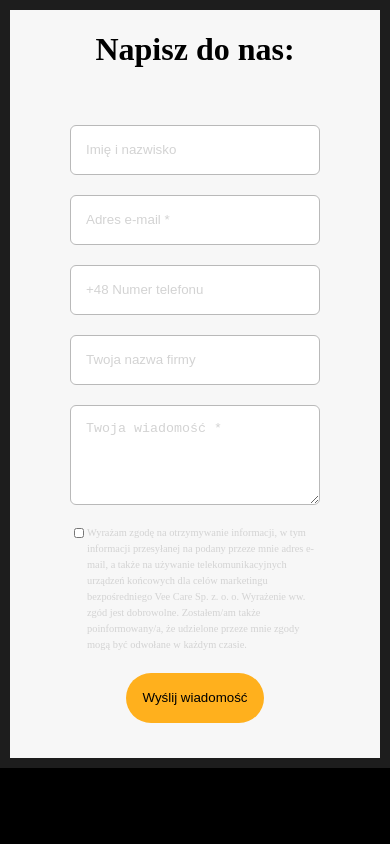
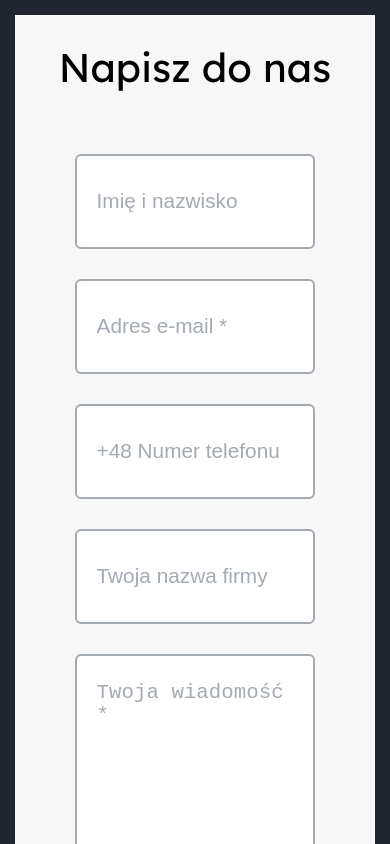
Before and after one commit to trohda/my-app, a React (Create React App) app: page / in a window 390 px wide. Shown: the top 844 px of the page. Built offline with nearby package versions, Linux system fonts and the light colour scheme.

Commit message:
Upgrade project

```diff
--- a/public/index.html
+++ b/public/index.html
@@ -3,11 +3,20 @@
   <head>
     <meta charset="utf-8" />
     <meta name="viewport" content="width=device-width, initial-scale=1" />
+
+    <link rel="preconnect" href="https://fonts.googleapis.com" />
+    <link rel="preconnect" href="https://fonts.gstatic.com" crossorigin />
+    <link
+      href="https://fonts.googleapis.com/css2?family=Lexend+Deca:wght@100;200;300;400;500&display=swap"
+      rel="stylesheet"
+    />
+
     <style>
       body {
         background-color: black;
         margin: 0;
         padding: 0;
+        font-family: "Lexend Deca", sans-serif;
       }
     </style>
 
--- a/src/App.tsx
+++ b/src/App.tsx
@@ -1,12 +1,12 @@
-import React from "react";
+import { FC } from "react";
 import FormComponent from "./components/FormComponent/FormComponent";
 
-function App() {
+const App: FC = () => {
   return (
     <div>
       <FormComponent />
     </div>
   );
-}
+};
 
 export default App;
--- a/src/Styles/FormComponent/FormComponentStyles.css
+++ b/src/Styles/FormComponent/FormComponentStyles.css
@@ -1,6 +1,6 @@
 .formWrapper {
-  max-width: 500px;
-  border: 10px solid rgb(29, 29, 29);
+  max-width: 1650px;
+  border: 15px solid rgb(32, 37, 48);
   background-color: rgb(247, 247, 247);
   display: flex;
   flex-direction: column;
@@ -9,75 +9,164 @@
   margin: auto;
 }
 
+.formWrapper h1 {
+  font-weight: 400;
+  font-size: 4.6rem;
+}
+
 .myForm {
   padding: 35px 60px;
-  gap: 20px;
+  gap: 65px;
   display: flex;
   flex-direction: column;
   align-items: center;
 }
 
-.formInput {
+.formInputDiv {
   width: 100%;
-
   display: flex;
   flex-direction: column;
+  justify-content: center;
+  align-items: center;
 }
 
-.formInput input {
-  width: 100%;
-  height: 50px;
-  border-radius: 6px;
-  border: 1px solid rgb(185, 185, 185);
-  padding-left: 15px;
+.formInputDiv input {
+  width: 85%;
+  height: 165px;
+  color: black;
+  font-size: 2.2rem;
+  border-radius: 10px;
+  border: 3px solid rgb(164, 170, 178);
+  padding-left: 20px;
   box-sizing: border-box;
 }
 
-.formInput label {
+.formInputDiv label {
   color: rgba(247, 47, 47, 0.651);
-  font-size: 0.5rem;
-  font-weight: 600;
-  width: 100%;
+  font-size: 1.2rem;
+  width: 85%;
   padding-top: 3px;
   word-spacing: 2px;
 }
 
 .myForm textarea {
-  width: 100%;
-  height: 100px;
-  border-radius: 6px;
-  border: 1px solid rgb(185, 185, 185);
-  padding: 15px 15px;
+  width: 85%;
+  height: 310px;
+  border-radius: 10px;
+  border: 3px solid rgb(164, 170, 178);
+  padding: 25px 20px;
   box-sizing: border-box;
+  font-size: 2.2rem;
+  color: black;
 }
 
 .myForm input::placeholder,
 textarea::placeholder {
-  color: lightgray;
+  color: rgb(164, 170, 178);
+  font-size: 2.2rem;
 }
 
 .myForm button {
   background-color: rgb(255, 176, 29);
-  border-radius: 30px;
-  height: 50px;
-  width: 55%;
+  border-radius: 100px;
+  height: 185px;
+  width: 60%;
   color: black;
   border: none;
   cursor: pointer;
+  font-size: 2.6rem;
+  font-weight: 500;
 }
 
 .formConsent {
-  width: 100%;
+  width: 85%;
   margin: 0;
   padding: 0;
   display: flex;
   flex-direction: row;
-  color: lightgray;
-  font-size: 0.65rem;
-  line-height: 1rem;
+  color: rgb(164, 170, 178);
+  font-size: 1.8rem;
+  line-height: 2.5rem;
+  font-weight: 300;
+  letter-spacing: 1px;
 }
 
-.formConsent input {
-  width: 10px;
-  height: 10px;
+.myInput {
+  width: 110px;
+  height: 50px;
+  position: relative;
+  top: -8px;
+  margin: 0 15px 0 0;
+  padding-right: 10px;
+  cursor: pointer;
 }
+
+@media only screen and (max-width: 800px) {
+  .myForm {
+    gap: 40px;
+  }
+  .formWrapper h1 {
+    font-size: 3rem;
+  }
+  .myForm input::placeholder,
+  textarea::placeholder {
+    font-size: 1.5rem;
+  }
+  .formInputDiv input {
+    height: 115px;
+    font-size: 1.5rem;
+    border-radius: 6px;
+    border: 2px solid rgb(164, 170, 178);
+  }
+  .formInputDiv label {
+    font-size: 0.9rem;
+  }
+  .myForm textarea {
+    border-radius: 6px;
+    border: 2px solid rgb(164, 170, 178);
+    font-size: 1.5rem;
+  }
+
+  .myForm button {
+    height: 120px;
+    font-size: 1.9rem;
+  }
+  .formConsent {
+    font-size: 0.9rem;
+    line-height: 1.4rem;
+  }
+}
+
+@media only screen and (max-width: 500px) {
+  .myForm {
+    gap: 30px;
+  }
+  .formWrapper h1 {
+    font-size: 2.5rem;
+  }
+  .myForm input::placeholder,
+  textarea::placeholder {
+    font-size: 1.3rem;
+  }
+  .formInputDiv input {
+    width: 95%;
+    height: 95px;
+    font-size: 1.3rem;
+  }
+  .formInputDiv label {
+    font-size: 0.7rem;
+  }
+  .myForm textarea {
+    width: 95%;
+    font-size: 1.3rem;
+  }
+  .myForm button {
+    height: 80px;
+    font-size: 1.3rem;
+  }
+  .formConsent {
+    width: 95%;
+    font-size: 0.7rem;
+    line-height: 1.2rem;
+  }
+}
--- a/src/components/FormComponent/FormComponent.tsx
+++ b/src/components/FormComponent/FormComponent.tsx
@@ -17,45 +17,61 @@ const FormComponent: FC = () => {
   const [companyNameInput, setCompanyNAmeInput] = useState("");
   const [messageInput, setMessageInput] = useState("");
 
-  //validation states
+  //validation states (is form fill correct)
   const [inputError, setInputError] = useState(false);
-  const [emailInputError, setEmailInputError] = useState(false);
-  const [telNumberInputError, setTelNumberInputError] = useState(false);
 
+  //request send states (is request sent, what response)
+  const [requestSent, setRequestSent] = useState(false);
+  const [requestSentSuccess, setRequestSentSuccess] = useState(false);
+
+  // object z danymi formularza
   let inputRequestData: FormRequest;
+
+  const emailValidation = (email: string) => {
+    const mailFormat = /^\w+([\.-]?\w+)*@\w+([\.-]?\w+)*(\.\w{2,3})+$/;
+    return !email.match(mailFormat);
+  };
+  const telNumberValidator = (tel: string) => {
+    const telNumberFormat = /^\+(?:[0-9] ?){6,14}[0-9]$/;
+    return !tel.match(telNumberFormat);
+  };
 
   // request do api
   const sendRequest = (formData: FormRequest) => {
-    fetch(
-      "http://backend.form.vee.ai/send_form/?x-api-key=pwoeirslkdfj4783woiery2lk3j4",
-      {
-        method: "POST",
-        headers: {
-          "Content-Type": "application/json",
-          "x-api-key": "pwoeirslkdfj4783woiery2lk3j4",
-        },
-        body: JSON.stringify(formData),
+    fetch("http://localhost:3000")
+      //fetch("http://backend.form.vee.ai"{
+      //    method: "POST",
+      //    headers: {
+      //     "Content-Type": "application/json",
+      //      "X-API-KEY": "pwoeirslkdfj4783woiery2lk3j4",
+      //    },
+      //     body: JSON.stringify(formData),
+      //    })
+      .then((res: Response) => {
+        if (!res.ok) {
+          throw new Error("Failed to fetch");
+        } else if (res.status === 200) {
+          setRequestSentSuccess(true);
+        } else if (res.status === 404) {
+          setRequestSentSuccess(false);
         }
-    ).then((data) => console.log(data));
+      })
+      .catch((error: Error) => console.log(error));
   };
 
   //submit formularza
   const sendFormHandler = (event: React.FormEvent) => {
     event.preventDefault();
-    const mailFormat = /^\w+([\.-]?\w+)*@\w+([\.-]?\w+)*(\.\w{2,3})+$/;
-    const telNumberFormat = /^\+(?:[0-9] ?){6,14}[0-9]$/;
 
     if (
       nameInput.length === 0 ||
       emailInput.length === 0 ||
       telNumberInput.length === 0 ||
-      companyNameInput.length === 0
+      companyNameInput.length === 0 ||
+      emailValidation(emailInput) ||
+      telNumberValidator(telNumberInput)
     ) {
       setInputError(true);
-    } else if (!emailInput.match(mailFormat)) {
-      setEmailInputError(true);
-    } else if (!telNumberInput.match(telNumberFormat)) {
-      setTelNumberInputError(true);
     } else {
       inputRequestData = {
         name: nameInput,
@@ -64,18 +80,24 @@ const FormComponent: FC = () => {
         company_name: companyNameInput,
         message: messageInput,
       };
-      setEmailInputError(false);
-      setTelNumberInputError(false);
-
       sendRequest(inputRequestData);
+      setRequestSent(true);
+      console.log(inputRequestData);
     }
   };
 
   return (
     <div className="formWrapper">
-      <h1>Napisz do nas:</h1>
+      {!requestSent ? (
+        <h1>Napisz do nas</h1>
+      ) : requestSentSuccess ? (
+        <h1>Dziękujemy</h1>
+      ) : (
+        <h1>Błąd serwera</h1>
+      )}
+      {!requestSent && (
         <form className="myForm" onSubmit={sendFormHandler}>
-        <div className="formInput">
+          <div className="formInputDiv">
             <input
               type="text"
               placeholder="Imię i nazwisko"
@@ -88,7 +110,7 @@ const FormComponent: FC = () => {
               ""
             )}
           </div>
-        <div className="formInput">
+          <div className="formInputDiv">
             <input
               type="text"
               placeholder="Adres e-mail *"
@@ -100,13 +122,13 @@ const FormComponent: FC = () => {
             ) : (
               ""
             )}
-          {emailInputError && emailInput.length > 0 ? (
+            {emailValidation(emailInput) && emailInput.length > 0 ? (
               <label>Proszę wpisać prawidłowy e-mail</label>
             ) : (
               ""
             )}
           </div>
-        <div className="formInput">
+          <div className="formInputDiv">
             <input
               type="text"
               placeholder="+48 Numer telefonu"
@@ -119,15 +141,16 @@ const FormComponent: FC = () => {
             ) : (
               ""
             )}
-          {telNumberInputError && telNumberInput.length > 0 ? (
+            {telNumberValidator(telNumberInput) && telNumberInput.length > 0 ? (
               <label>
-              Numer musi posiadać prefix zaczynający się od + oraz min 7 cyfr
+                Numer musi posiadać tylko cyfry (minimum 7) oraz prefix
+                zaczynający się od +
               </label>
             ) : (
               ""
             )}
           </div>
-        <div className="formInput">
+          <div className="formInputDiv">
             <input
               type="text"
               placeholder="Twoja nazwa firmy"
@@ -148,9 +171,9 @@ const FormComponent: FC = () => {
           ></textarea>
 
           <div className="formConsent">
-          <input type="checkbox" name="a" />
-          Wyrażam zgodę na otrzymywanie informacji, w tym informacji przesyłanej
-          na podany przeze mnie adres e-mail, a także na używanie
+            <input type="checkbox" className="myInput" />
+            Wyrażam zgodę na otrzymywanie informacji, w tym informacji
+            przesyłanej na podany przeze mnie adres e-mail, a także na używanie
             telekomunikacyjnych urządzeń końcowych dla celów marketingu
             bezpośredniego Vee Care Sp. z. o. o. Wyrażenie ww. zgód jest
             dobrowolne. Zostałem/am także poinformowany/a, że udzielone przeze
@@ -158,6 +181,7 @@ const FormComponent: FC = () => {
           </div>
           <button type="submit">Wyślij wiadomość</button>
         </form>
+      )}
     </div>
   );
 };
```
Lines whose indentation alone changed are shown as unchanged.
